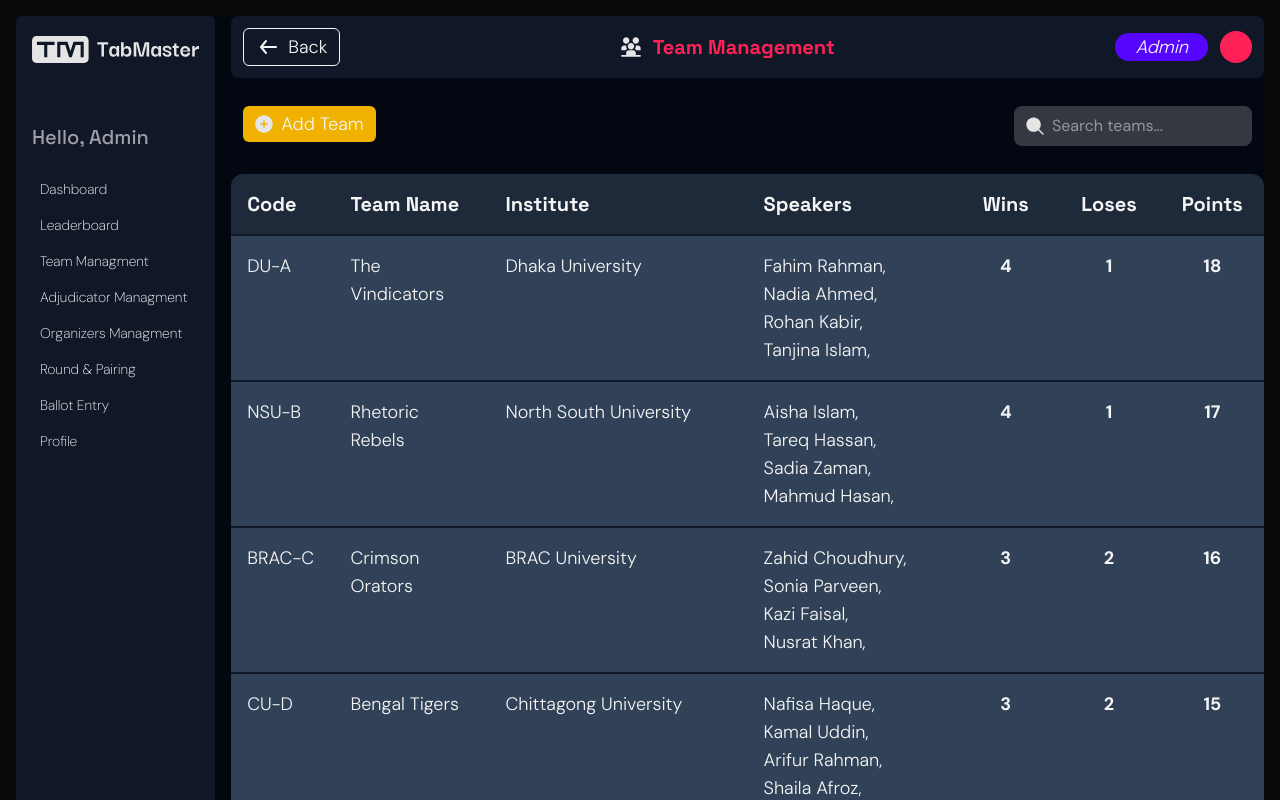
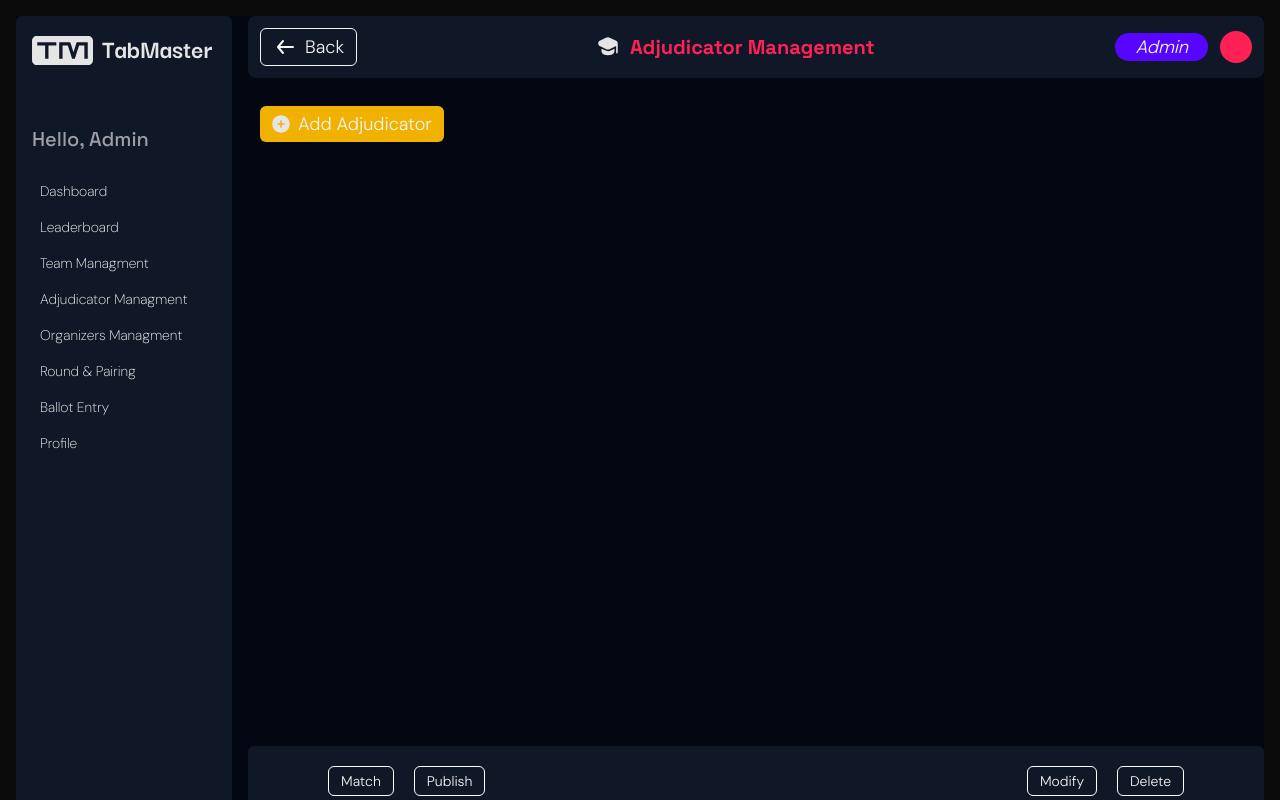
Before and after one commit to Ferdus615/TabMaster, a Next.js app: page /demo in a window 1280 px wide. Shown: the top 800 px of the page. Built offline with nearby package versions, Linux system fonts and the light colour scheme.

Commit message:
adj mangemete table started

```diff
--- a/components/DemoLayout/Layout.jsx
+++ b/components/DemoLayout/Layout.jsx
@@ -3,6 +3,7 @@ import Sidebar from "@/components/DemoComponents/DemoSidebar";
 import Footer from "@/components/DemoComponents/DemoFooter";
 import Dashboard from "../DemoPages/Dashboard";
 import TeamManagement from "../DemoPages/TeamManagement";
+import AdjManagement from "../DemoPages/AdjManagement";
 
 const page = () => {
   return (
@@ -11,7 +12,7 @@ const page = () => {
 
       <div className="flex flex-col flex-grow">
         <main className="flex-grow pl-4">
-          <TeamManagement />
+          <AdjManagement />
         </main>
         <Footer />
       </div>
--- a/components/DemoPages/AdjManagement.jsx
+++ b/components/DemoPages/AdjManagement.jsx
@@ -1,9 +1,71 @@
-import React from 'react'
+import React from "react";
+import Image from "next/image";
 
 const AdjManagement = () => {
   return (
-    <div>AdjManagement</div>
-  )
-}
+    <div className="flex flex-col gap-4">
+      {/* Header tab */}
+      <header className="bg-gray-900 rounded-lg p-3 flex flex-col sm:flex-row gap-5 sm:items-center justify-between">
+        <div className="">
+          <span
+            className="border rounded-md px-3 py-1 text-colorText flex flex-wrap items-center gap-2 hover:cursor-pointer
+                        hover:bg-gray-800"
+          >
+            <svg
+              width="24"
+              height="24"
+              viewBox="0 0 24 24"
+              fill="none"
+              xmlns="http://www.w3.org/2000/svg"
+            >
+              <path
+                d="M20 12L5 12M10 6L5 12L10 18"
+                stroke="currentColor"
+                strokeWidth="2"
+                strokeLinecap="round"
+                strokeLinejoin="round"
+              />
+            </svg>
+            <p>Back</p>
+          </span>
+        </div>
+        <div className="flex">
+          <Image
+            src="/feature_2-pic/adjudicator.svg"
+            height={20}
+            width={20}
+            alt="trophy"
+            className="mr-3"
+          />
+          <p className="font-bold text-xl font-heading text-rose">
+            Adjudicator Management
+          </p>
+        </div>
+        <div className="flex items-center">
+          <p className="text-lg italic bg-purple rounded-full px-5">Admin</p>
+          <div className="ml-3 rounded-full bg-rose h-8 w-8"></div>
+        </div>
+      </header>
 
-export default AdjManagement
+      {/* btn and search */}
+      <div className="flex justify-between p-3 rounded-lg">
+        <div className="">
+          <span
+            className="bg-yellow-500 rounded-md px-3 py-1 text-colorText flex flex-wrap gap-2 hover:cursor-pointer
+                        hover:bg-sky"
+          >
+            <Image
+              src="/feature_2-pic/add.svg"
+              height={18}
+              width={18}
+              alt="icon"
+            />
+            <p>Add Adjudicator</p>
+          </span>
+        </div>
+      </div>
+    </div>
+  );
+};
+
+export default AdjManagement;
```
